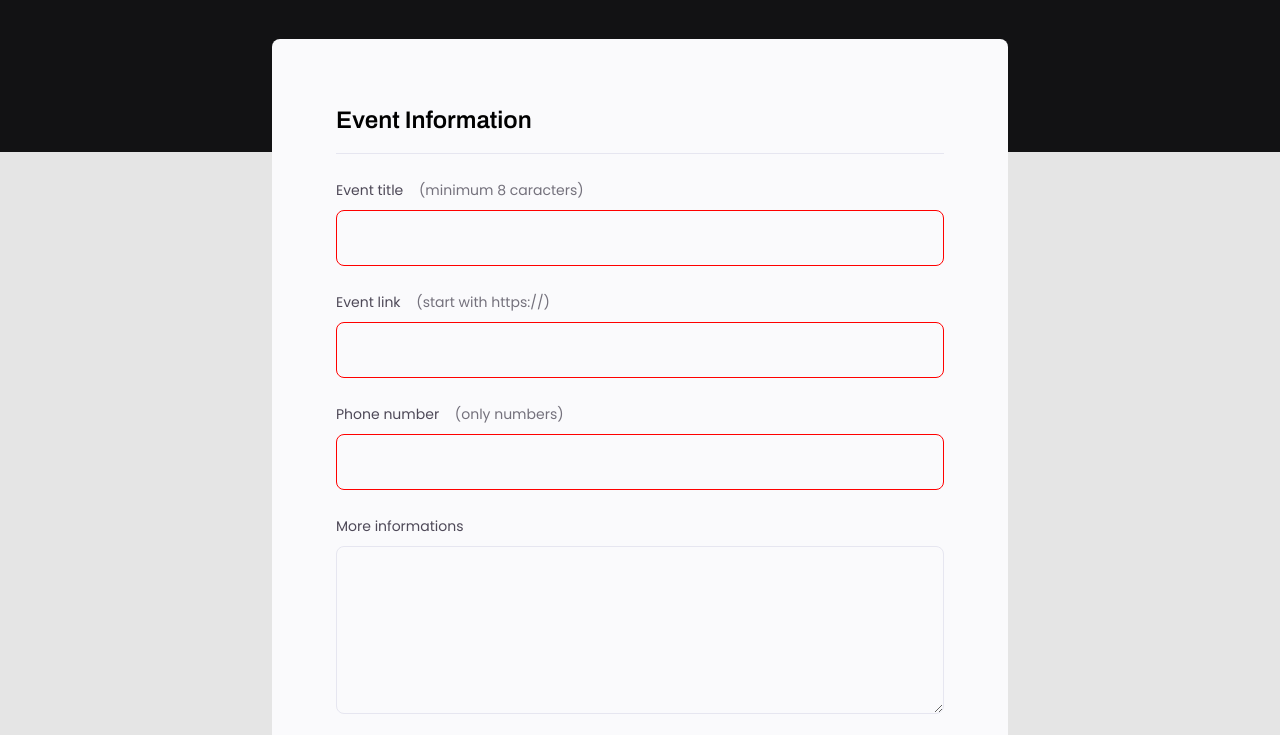
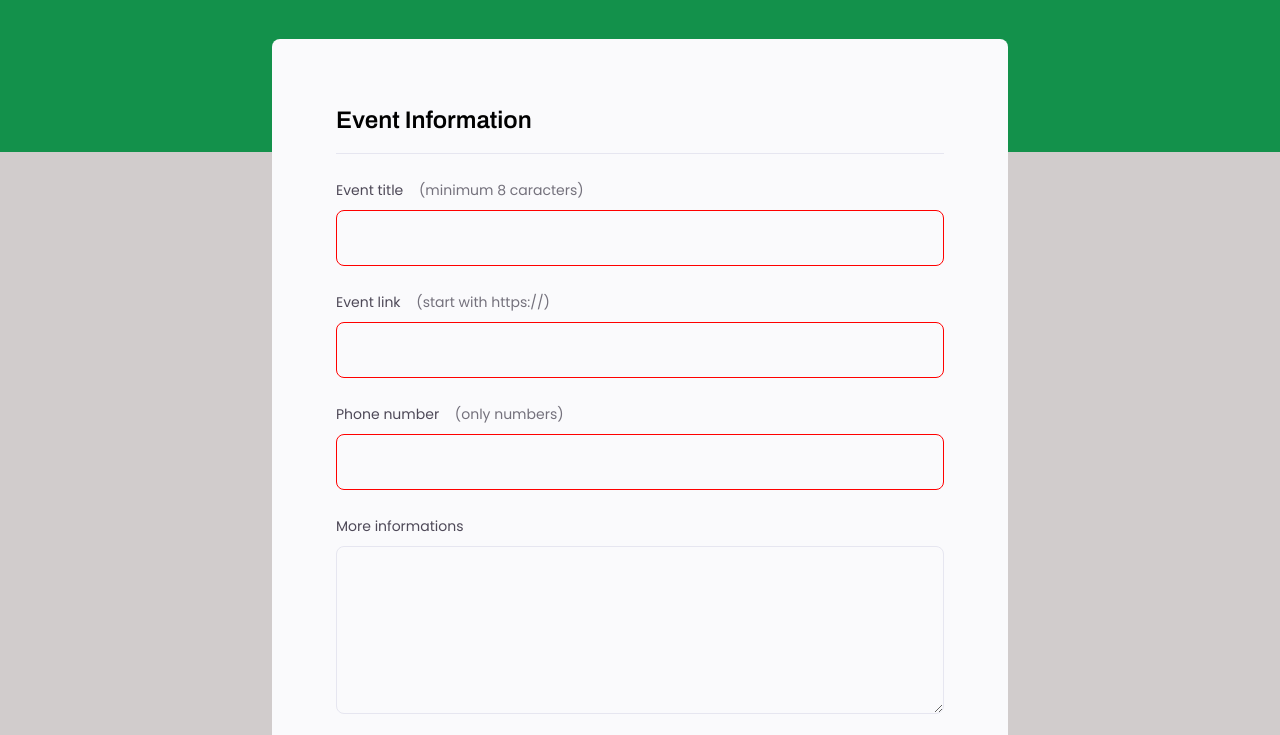
Before and after one commit to Vitorcastanhos/practical-project-4-Form, a plain HTML site: page index.html in a window 1280 px wide. Shown: the part 216-951 px from the top of the page. Drawn offline with Linux system fonts and the light colour scheme.

Commit message:
changing colors

```diff
--- a/style.css
+++ b/style.css
@@ -15,9 +15,10 @@ button {
 }
 
 body {
-  background-color: #e5e5e5;
+  background-color: #d1cccc;
 }
 
+/* parte onde colocamos a cor do background atrás do formulário */
 body::before {
   content: "";
   position: absolute;
@@ -25,7 +26,7 @@ body::before {
   left: 0;
   width: 100%;
   height: 368px;
-  background-color: #121214;
+  background-color: #13914b;
   z-index: -1;
 }
 
```
